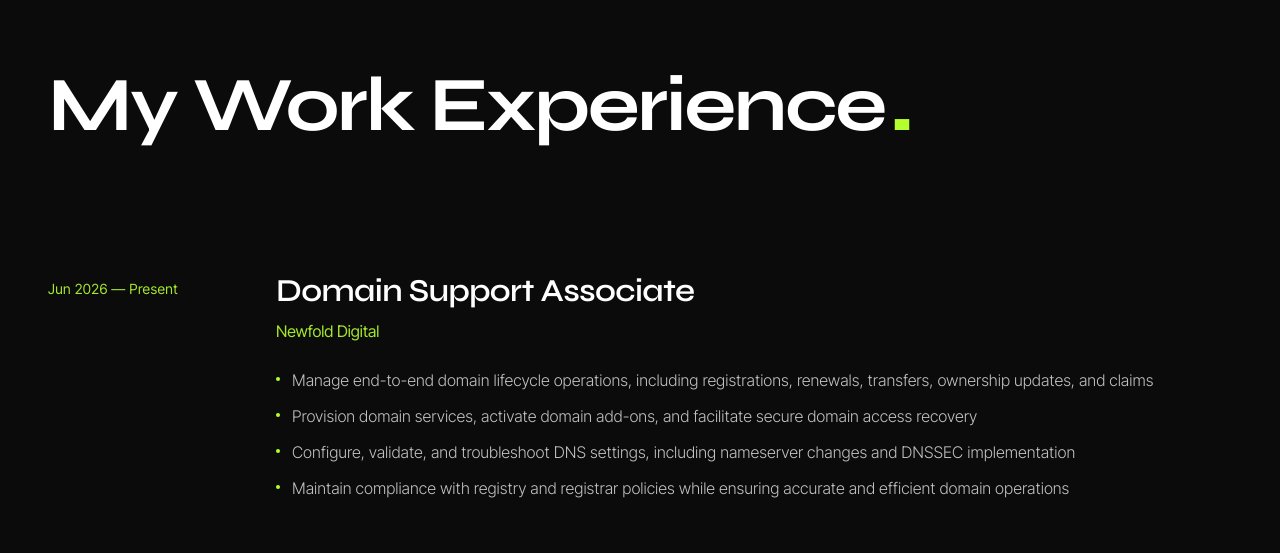
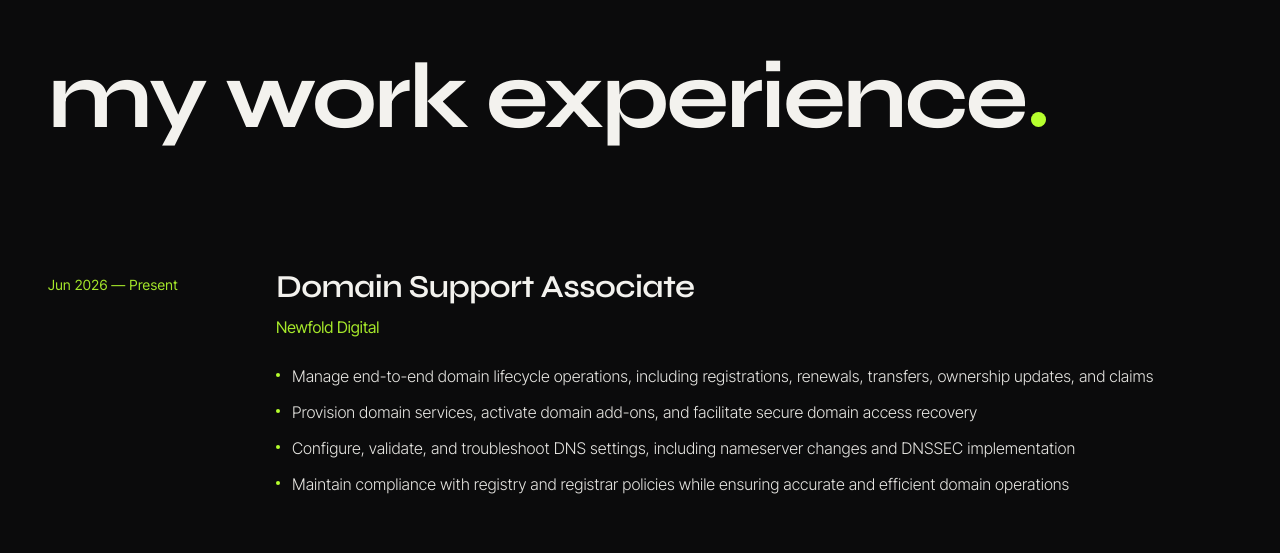
Before and after one commit to janinevallente/janinevallente-portfolio, a Next.js app: page / in a window 1280 px wide. Shown: the part 2927-3480 px from the top of the page. Built offline with nearby package versions, Linux system fonts and the light colour scheme.

Commit message:
enh: updated text colors in Experience section

```diff
--- a/src/components/sections/Experience.tsx
+++ b/src/components/sections/Experience.tsx
@@ -1,19 +1,19 @@
 "use client";
 
 import { portfolio } from "@/lib/data";
-import WordReveal from "@/components/animations/WordReveal";
 import FadeUp from "@/components/animations/FadeUp";
+import Dot from "../ui/Dot";
 
 export default function Experience() {
   return (
-    <section id="experience" className="relative bg-bg text-white py-28 md:py-40">
+    <section id="experience" className="bg-bg py-28 md:py-40">
 
       <div className="container max-w-[1400px] mx-auto px-8 md:px-12">
         {/* Label */}
         <FadeUp>
-          <p className="mb-10 md:mb-16 font-display font-bold text-white text-[clamp(2.5rem,6vw,5.5rem)] tracking-[-0.03em] leading-none">
-            My Work Experience
-            <span className="text-accent text-8xl ms-1">.</span>
+          <p className="mb-10 md:mb-16 font-display font-bold text-chalk text-[clamp(2.8rem,8vw,5.8rem)] tracking-[-0.03em] leading-none">
+            my work experience
+            <Dot />
           </p>
         </FadeUp>
 
@@ -21,7 +21,7 @@ export default function Experience() {
         <div>
           {portfolio.experience.map((job, i) => (
             <FadeUp key={i} delay={i * 0.1}>
-              <div className="group py-10 md:py-14 border-b border-white-14 transition-all duration-300">
+              <div className="group py-10 md:py-14 border-b border-accent/30 transition-all duration-300">
                 <div className="grid grid-cols-1 md:grid-cols-[180px_1fr_auto] gap-6 md:gap-12 items-start">
                   {/* Period */}
                   <p className="font-body text-sm pt-3 tracking-wide text-accent/90">
@@ -30,7 +30,7 @@ export default function Experience() {
 
                   {/* Role + description */}
                   <div>
-                    <h3 className="mb-1 font-display font-semibold text-white text-[clamp(1.5rem,3vw,2rem)] tracking-[-0.02em] transition-colors duration-200">
+                    <h3 className="mb-1 font-display font-semibold text-chalk text-[clamp(1.5rem,3vw,2rem)] tracking-[-0.02em] transition-colors duration-200">
                       {job.role}
                     </h3>
                     <p className="mb-6 font-body text-md text-accent/90">
@@ -42,7 +42,7 @@ export default function Experience() {
                       {job.description.map((point, j) => (
                         <li key={j} className="flex items-start gap-3">
                           <span className="mt-[10px] w-1 h-1 rounded-full flex-shrink-0 bg-accent" />
-                          <span className="font-body text-md font-light leading-relaxed text-white/75">
+                          <span className="font-body text-md font-light leading-relaxed text-chalk/95">
                             {point}
                           </span>
                         </li>
```
